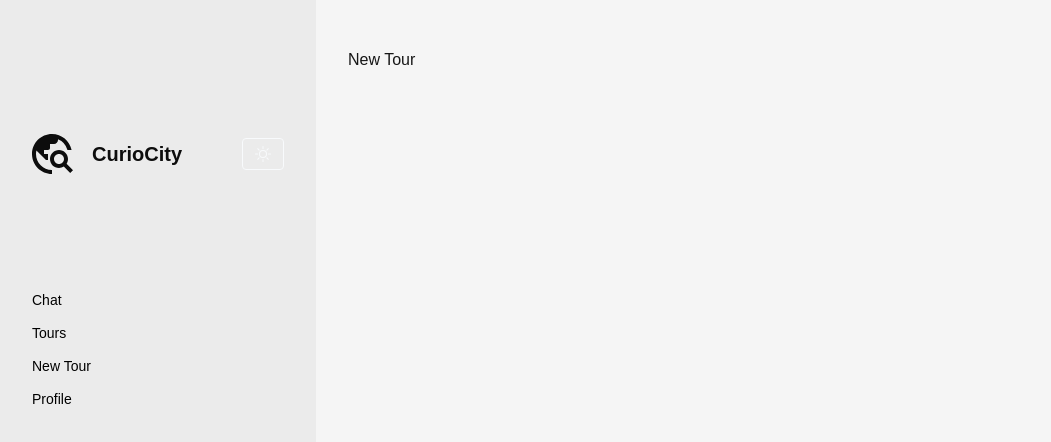
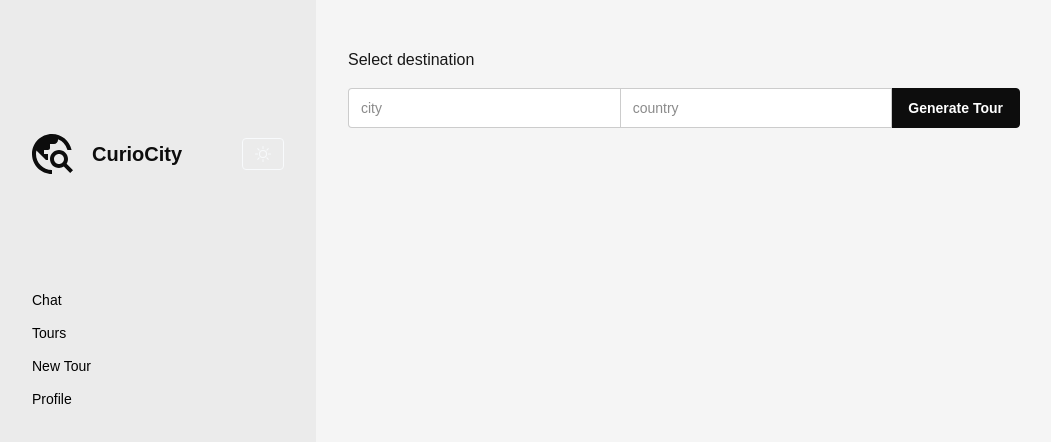
Before and after one commit to misiek869/CurioCity_App, a Next.js app: page /tours/new-tour in a window 1280 px wide. Shown: the top 442 px of the page, without its empty margins (4-1055 px from the left). Built offline with nearby package versions, Linux system fonts and the light colour scheme; no server answers.

Commit message:
set up page structure

```diff
--- a/src/components/NewTour.tsx
+++ b/src/components/NewTour.tsx
@@ -1,7 +1,37 @@
-import React from 'react'
+'use client'
+
+const handleSubmit = (e: React.FormEvent) => {
+	e.preventDefault()
+}
 
 const NewTour = () => {
-	return <div>New Tour</div>
+	return (
+		<>
+			<form onSubmit={handleSubmit} className='max-w-2xl'>
+				<h2 className='mb-4'>Select destination</h2>
+				<div className='join w-full'>
+					<input
+						type='text'
+						className='join-item input input-bordered w-full'
+						placeholder='city'
+						name={'city'}
+						required
+					/>
+					<input
+						type='text'
+						className='join-item input input-bordered w-full'
+						placeholder='country'
+						name={'country'}
+						required
+					/>
+					<button type='submit' className='btn btn-primary join-item'>
+						Generate Tour
+					</button>
+				</div>
+			</form>
+			<div className='mt-16'></div>
+		</>
+	)
 }
 
 export default NewTour
```
